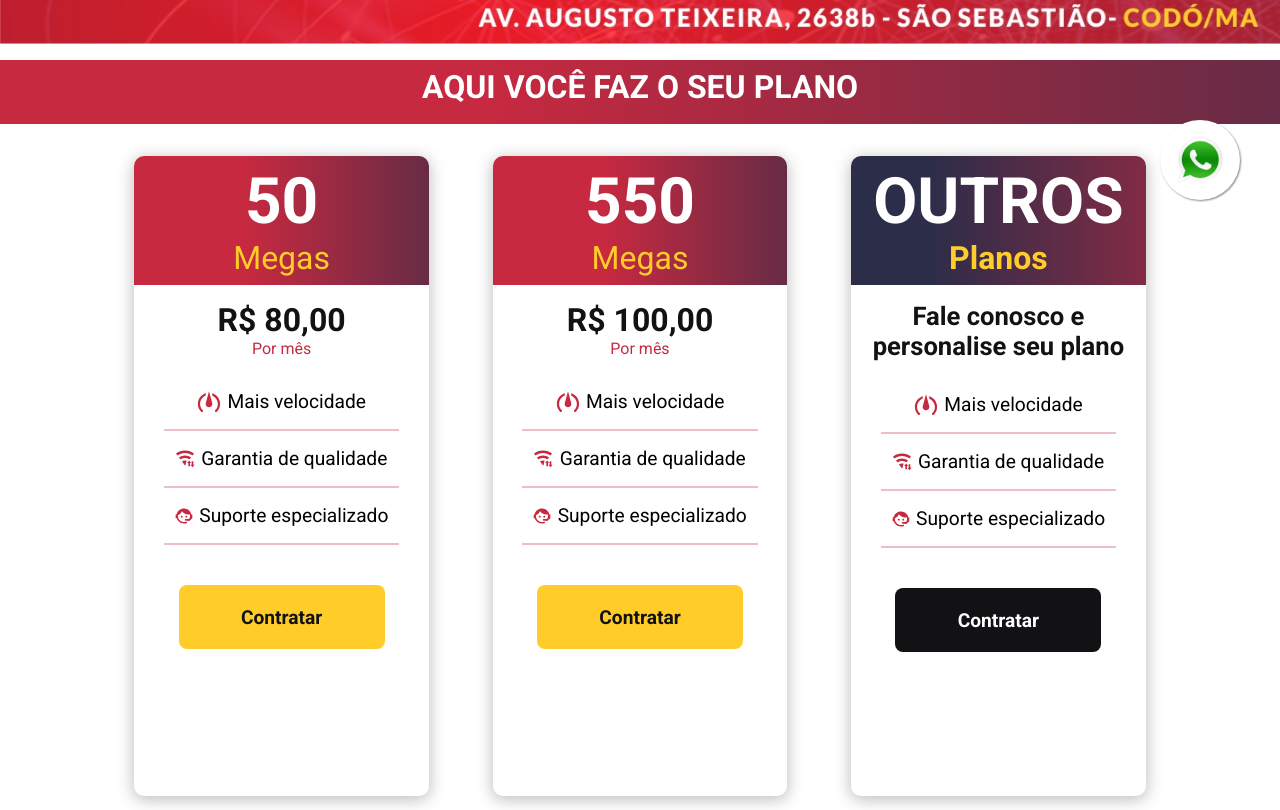
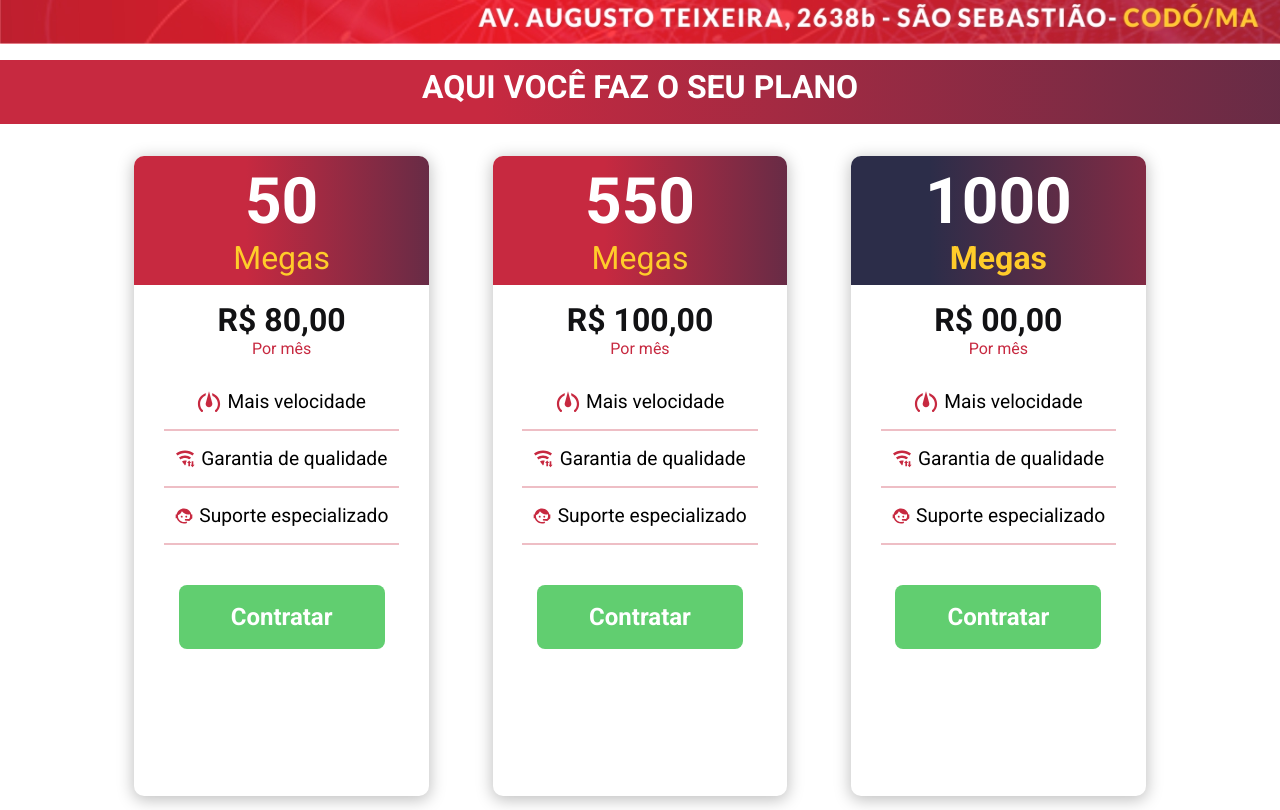
Before and after one commit to DanielSiilva/caweb-projet, a React (Vite) app: page / in a window 1280 px wide. Shown: the part 580-1390 px from the top of the page. Built offline with nearby package versions, Linux system fonts and the light colour scheme.

Commit message:
feat: se aplicado altera cor do botão card, descrição plano de 1000

```diff
--- a/src/pages/Home/componentes/Card/styled.ts
+++ b/src/pages/Home/componentes/Card/styled.ts
@@ -150,7 +150,7 @@ export const CardButton = styled.button<ButtonCardProps>`
     width: 70%;
     height:10%;
     padding: 0.3rem;
-    background-color: ${(props)=> props.theme['yellow-700']};
+    background-color: ${(props)=> props.theme['button-card']};
 
 
     &:hover{
@@ -159,16 +159,16 @@ export const CardButton = styled.button<ButtonCardProps>`
 
     a{
         text-decoration:none;
-        color: ${props=> props.theme['gray-900']};
+        color: ${props=> props.theme['gray-100']};
         font-weight: 700;
-        font-size: 1.2rem;
+        font-size: 1.5rem;
     }
 
 
     ${(props) =>
         props.variant === 'black' &&
     css`
-      background: ${props.theme['gray-900']};
+      background: ${props.theme['button-card']};
       a{
         color: ${(props)=> props.theme['gray-100']};
       }
--- a/src/pages/Home/index.tsx
+++ b/src/pages/Home/index.tsx
@@ -44,13 +44,11 @@ export function Home(){
                   month="Por mês"
                />
               <Card
+                  value={'R$ 00,00'}
                   variant={'black'}
-                  plan='OUTROS'
-                  time='Planos'
-                  description={`
-                    Fale conosco e personalise seu plano
-
-                  `}
+                  plan='1000'
+                  time='Megas'
+                  month="Por mês"
               />
             </MainCard>
         </MainContainer>
--- a/src/pages/Home/styles.ts
+++ b/src/pages/Home/styles.ts
@@ -88,9 +88,8 @@ export const MainCard = styled.section`
 // Teste wats
 
 export const WhatsappBox = styled.div`
-    display: flex;
-    align-items: center;
-    justify-content: center;
+    display: none;
+
 
 
     position:fixed;
@@ -115,6 +114,10 @@ export const WhatsappBox = styled.div`
 
 
     @media (max-width: 667px) {
+        display: flex;
+        align-items: center;
+        justify-content: center;
+
         width:60px;
         height:60px;
         bottom:100px;
--- a/src/styles/themes/default.ts
+++ b/src/styles/themes/default.ts
@@ -8,5 +8,7 @@ export const defaultTheme = {
 
   'yellow-700': '#FFCC2A',
 
+  'button-card': 'rgba(97, 206, 112, 1)',
+
   'red-700': '#C72940',
 } as const
```
